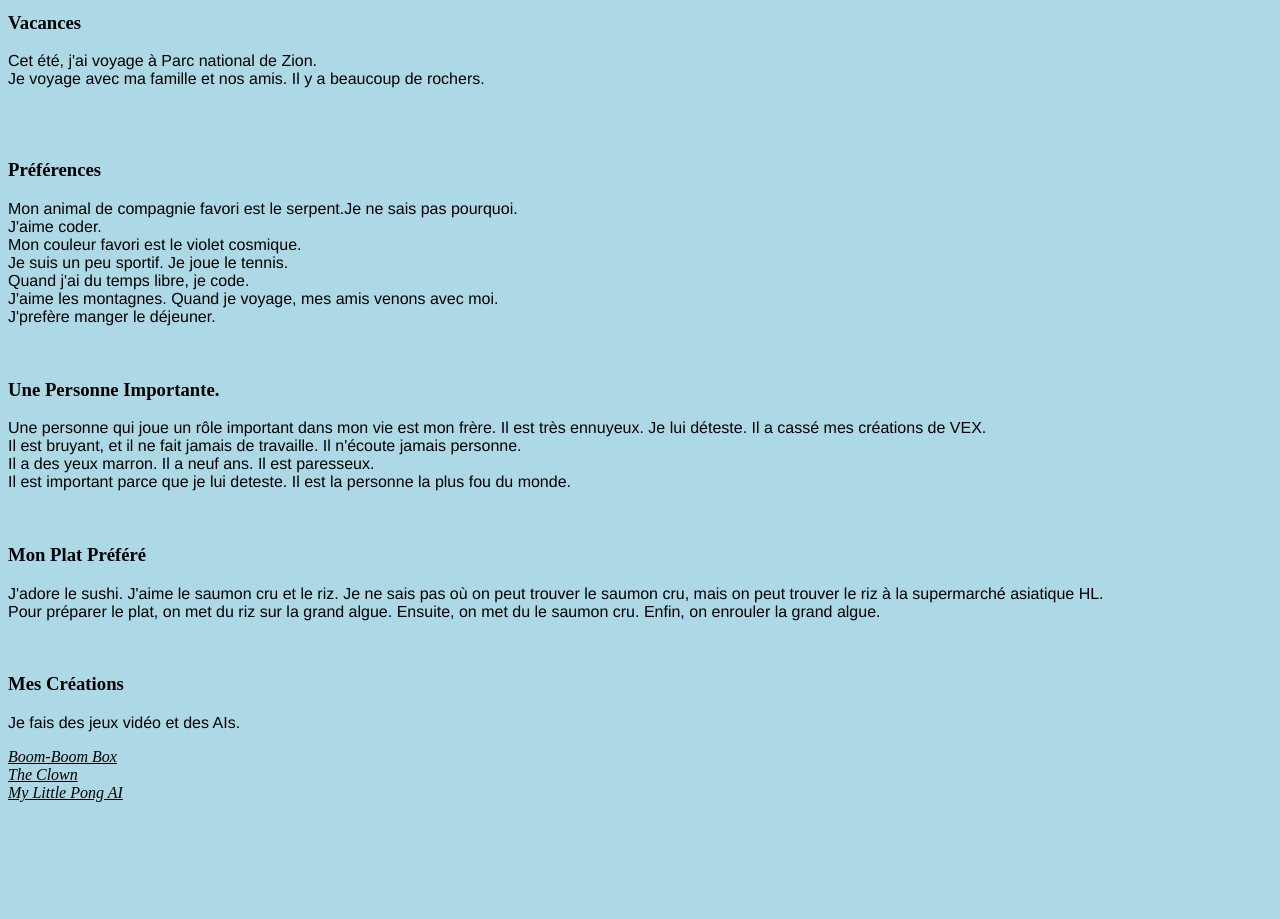
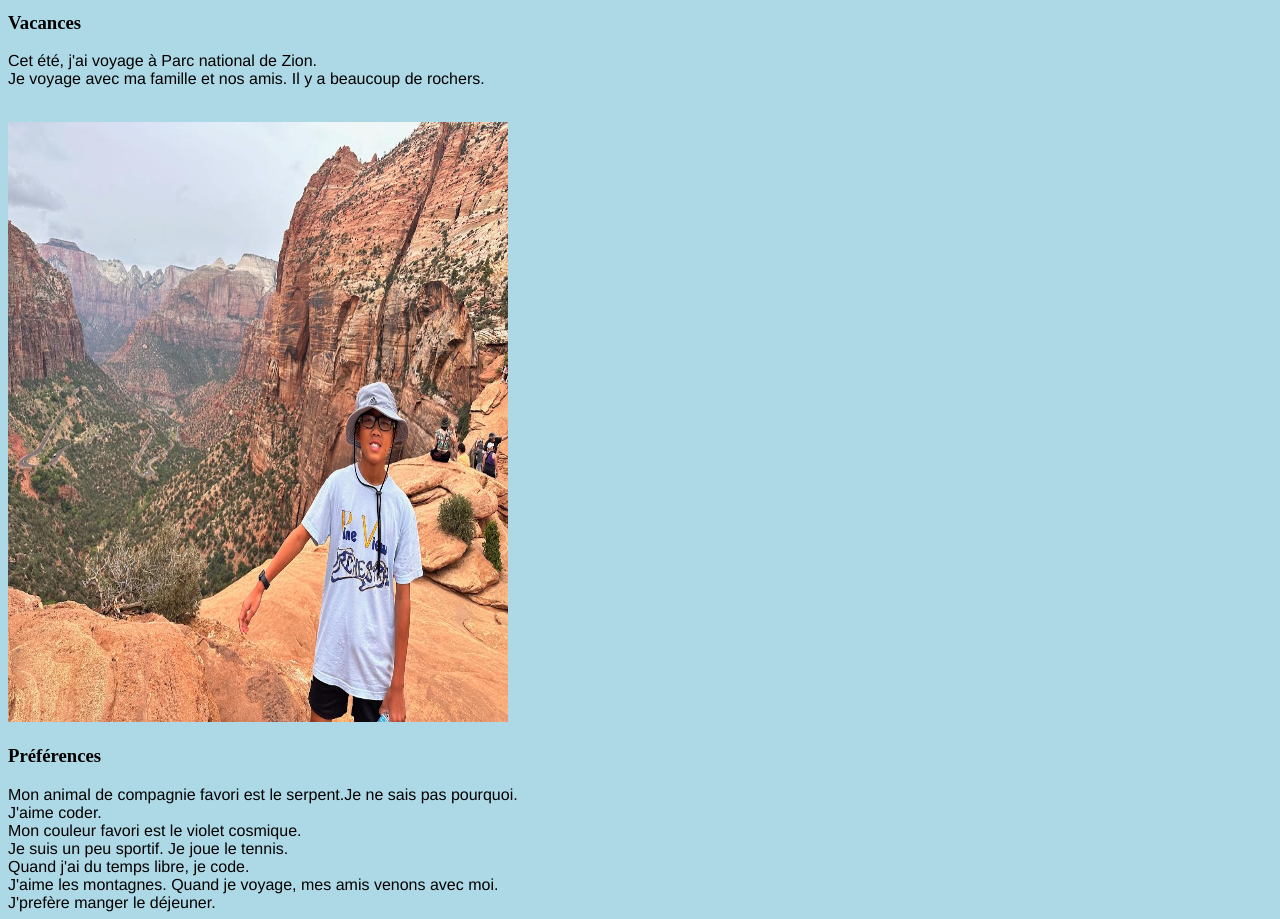
Before and after one commit to kenhufflepuff/frenchblog, a plain HTML site: page index.html in a window 1280 px wide. Shown: the part 440-1359 px from the top of the page. Before the commit the page ends 1250 px from the top, so only its background shows below. Drawn offline with Linux system fonts and the light colour scheme.

Commit message:
Fix syntax

```diff
--- a/index.html
+++ b/index.html
@@ -36,7 +36,7 @@
         <h3>Vacances</h3>
         <p>Cet été, j'ai voyage à Parc national de Zion.<br>Je voyage avec ma famille et nos amis. Il y a beaucoup de rochers.</p>
         <br>
-        <img src:"zion.jpg" alt:"Zion!!!" width:"500" height:"600">
+        <img src="zion.jpg" alt="Zion!!!" width="500" height="600">
 
         <h3>Préférences</h3>
         <p>Mon animal de compagnie favori est le serpent.Je ne sais pas pourquoi.<br> J'aime coder.<br>Mon couleur favori est le violet cosmique.<br> Je suis un peu sportif. Je joue le tennis.<br> Quand j'ai du temps libre, je code.<br> J'aime les montagnes. Quand je voyage, mes amis venons avec moi.<br> J'prefère manger le déjeuner.</p>
```
